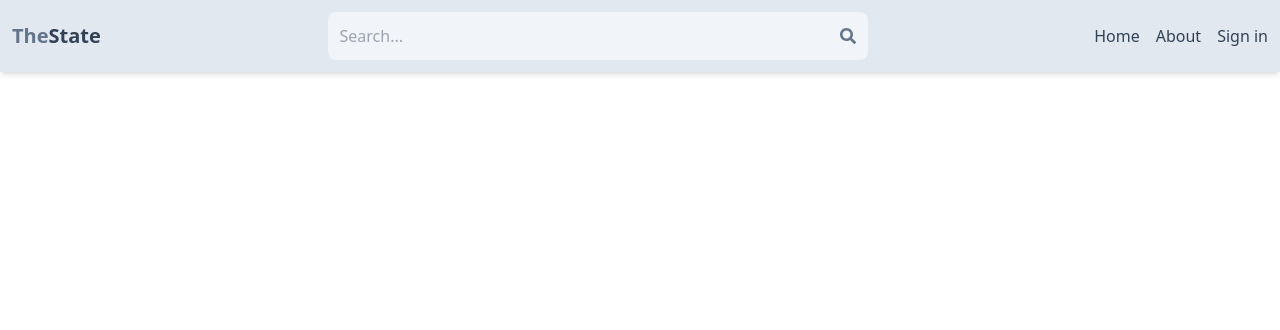
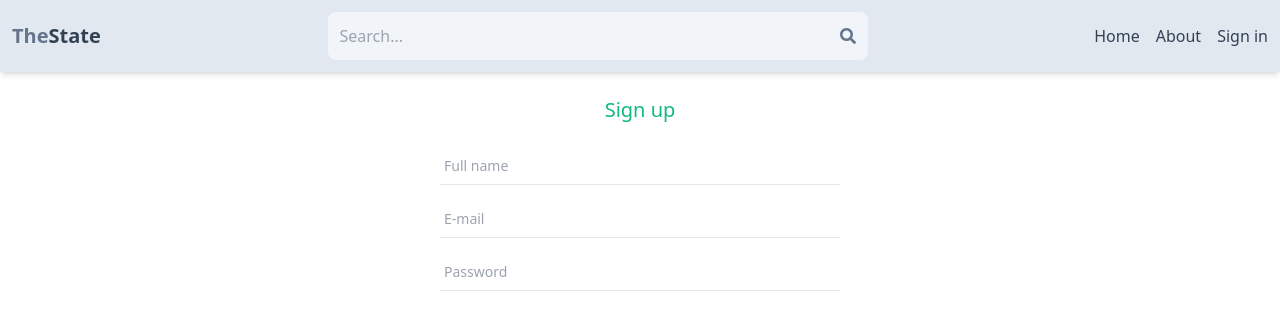
Before and after one commit to codeasrof/marketplace-mern, a React (Vite) app in the folder client/: page /signup in a window 1280 px wide. Shown: the top 330 px of the page. Built offline with nearby package versions, Linux system fonts and the light colour scheme.

Commit message:
init register page

```diff
--- a/client/src/App.jsx
+++ b/client/src/App.jsx
@@ -12,10 +12,10 @@ const App = () => {
       <Header/>
       <Routes>
         <Route path="/" element={<Home/>}/>
-        <Route path="/sign-in" element={<SignIn/>}/>
-        <Route path="/sign-out" element={<SignUp/>}/>
-        <Route path="/sign-out" element={<About/>}/>
-        <Route path="/sign-out" element={<Profile/>}/>
+        <Route path="/signin" element={<SignIn/>}/>
+        <Route path="/signup" element={<SignUp/>}/>
+        <Route path="/about" element={<About/>}/>
+        <Route path="/profile" element={<Profile/>}/>
       </Routes>
     </Router>
   )
--- a/client/src/pages/SignUp.jsx
+++ b/client/src/pages/SignUp.jsx
@@ -1,9 +1,43 @@
 
 import React from 'react'
-
 const SignUp = () => {
   return (
-    <div>SignUp</div>
+    <section className='flex items-center justify-center flex-col'>
+      <div className='flex text-center py-6 flex-col w-[100vw]'>
+
+        <div>
+          <h1 className='text-emerald-500 font-medium text-xl mb-5'>Sign up</h1>
+        </div>
+
+
+          <form className='flex flex-col items-center'>
+
+            <input
+              className='w-[80vw] sm:w-[400px] my-3 border-b-[1.5px] pl-1 pb-2 focus:outline-none text-sm'
+              type="text"
+              name="name"
+              placeholder='Full name'
+            />
+
+            <input
+              className='w-[80vw] sm:w-[400px] my-3 border-b-[1.5px] pl-1 pb-2 focus:outline-none text-sm'
+              type="email"
+              name="email"
+              placeholder='E-mail'
+             />
+
+            <input
+              className='w-[80vw] sm:w-[400px] my-3 border-b-[1.5px] pl-1 pb-2 focus:outline-none text-sm'
+              type="password"
+              name="password"
+              placeholder='Password'
+            />
+
+          </form>
+
+
+      </div>
+    </section>
   )
 }
 
```
